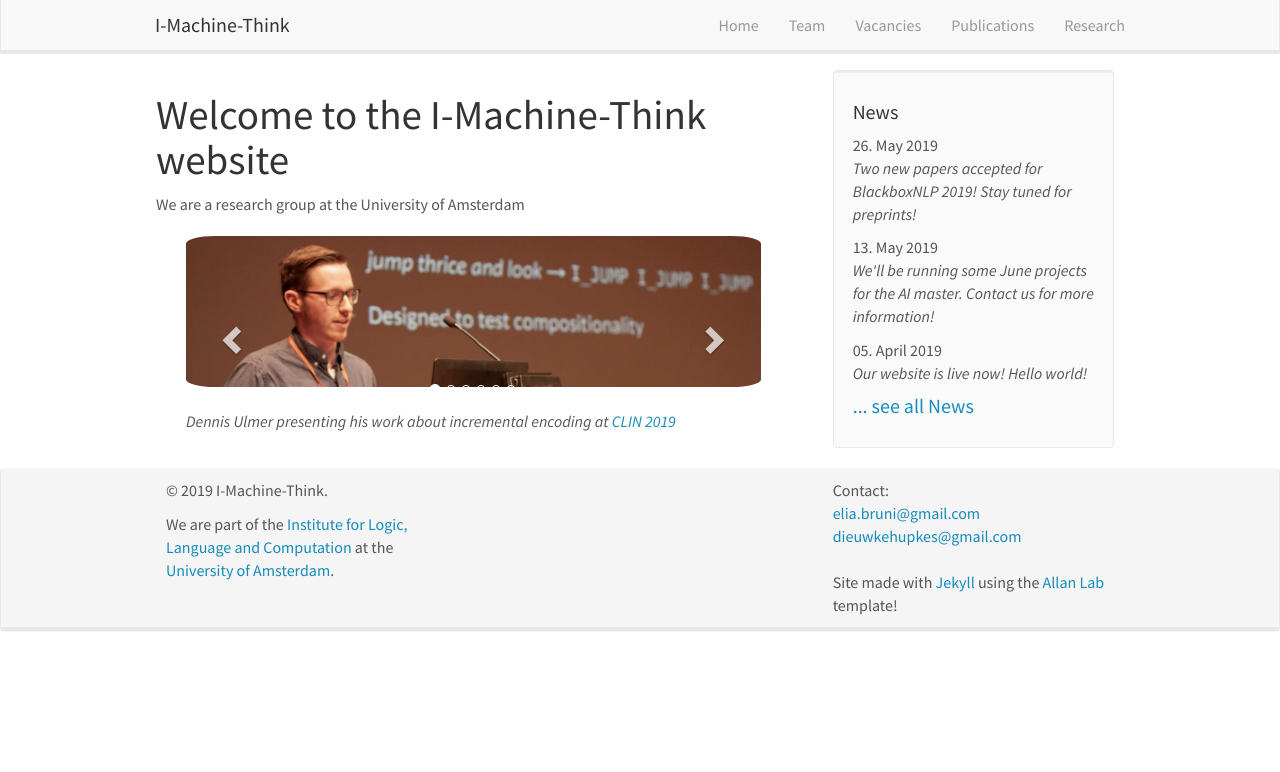
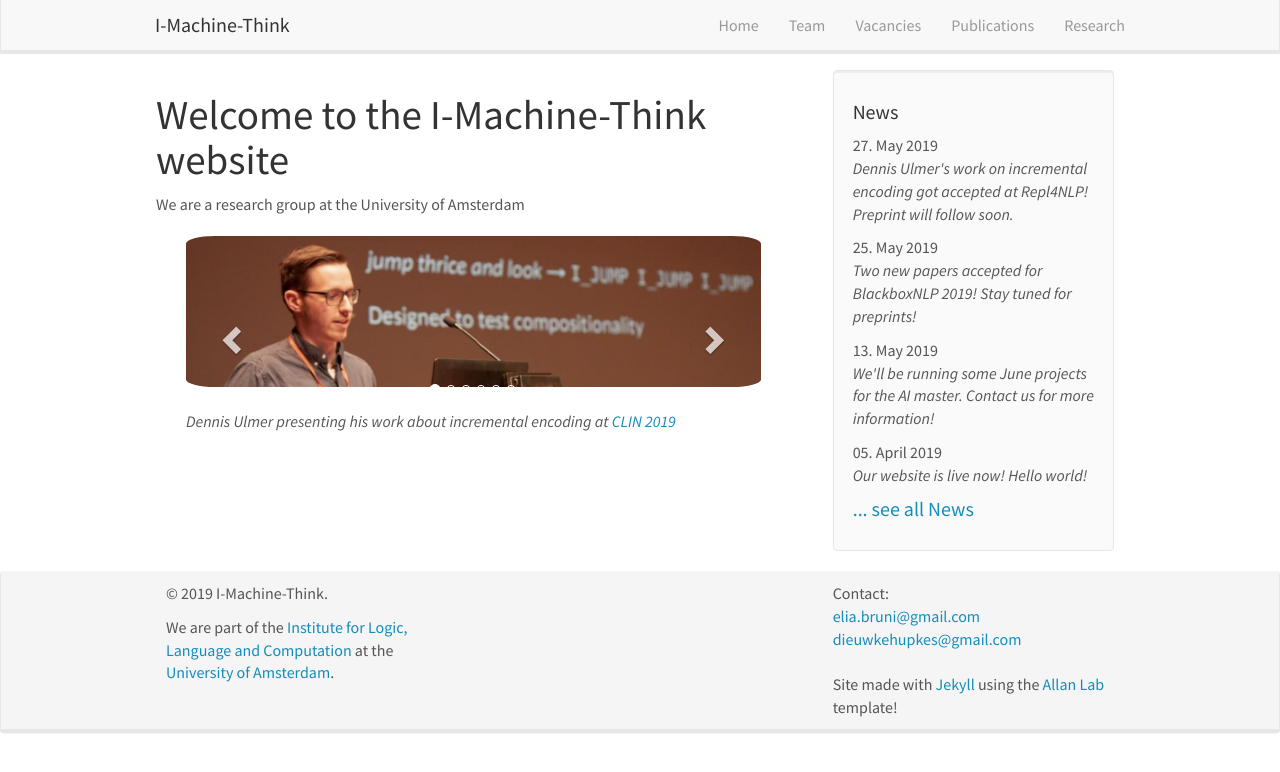
Before and after one commit to i-machine-think/i-machine-think.github.io, a Jekyll site: the page built from _pages/home.md, in a window 1280 px wide. Shown: the top 772 px of the page. Built offline with Jekyll 4.4.1, drawn with Linux system fonts in a browser that asks for light colours; nearby versions of some CDN libraries.

Commit message:
Add news about Repl4NLP

```diff
--- a/_data/news.yml
+++ b/_data/news.yml
@@ -1,4 +1,7 @@
-- date: 26. May 2019
+- date: 27. May 2019
+  headline: "Dennis Ulmer's work on incremental encoding got accepted at Repl4NLP! Preprint will follow soon."
+
+- date: 25. May 2019
   headline: "Two new papers accepted for BlackboxNLP 2019! Stay tuned for preprints!"
 
 - date: 13. May 2019
```
